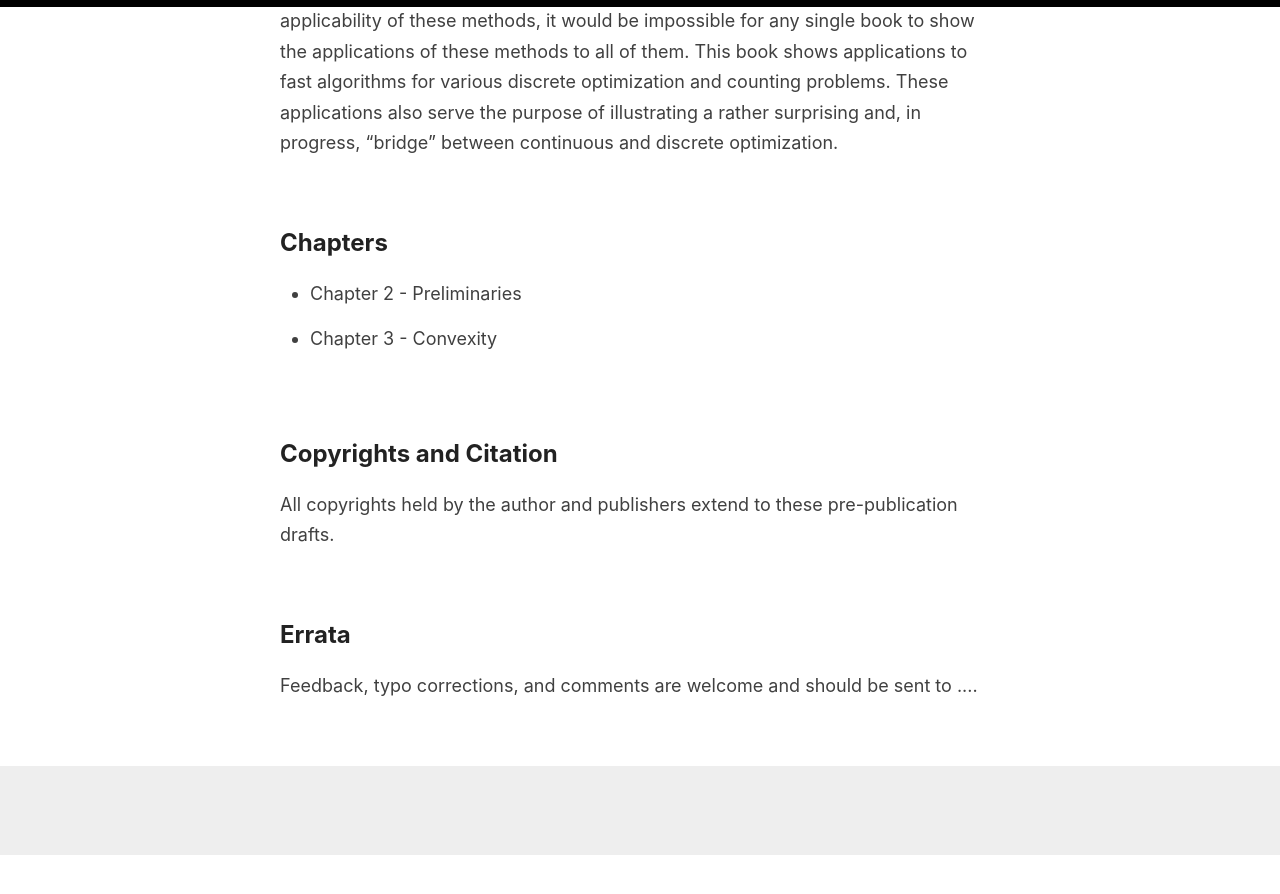
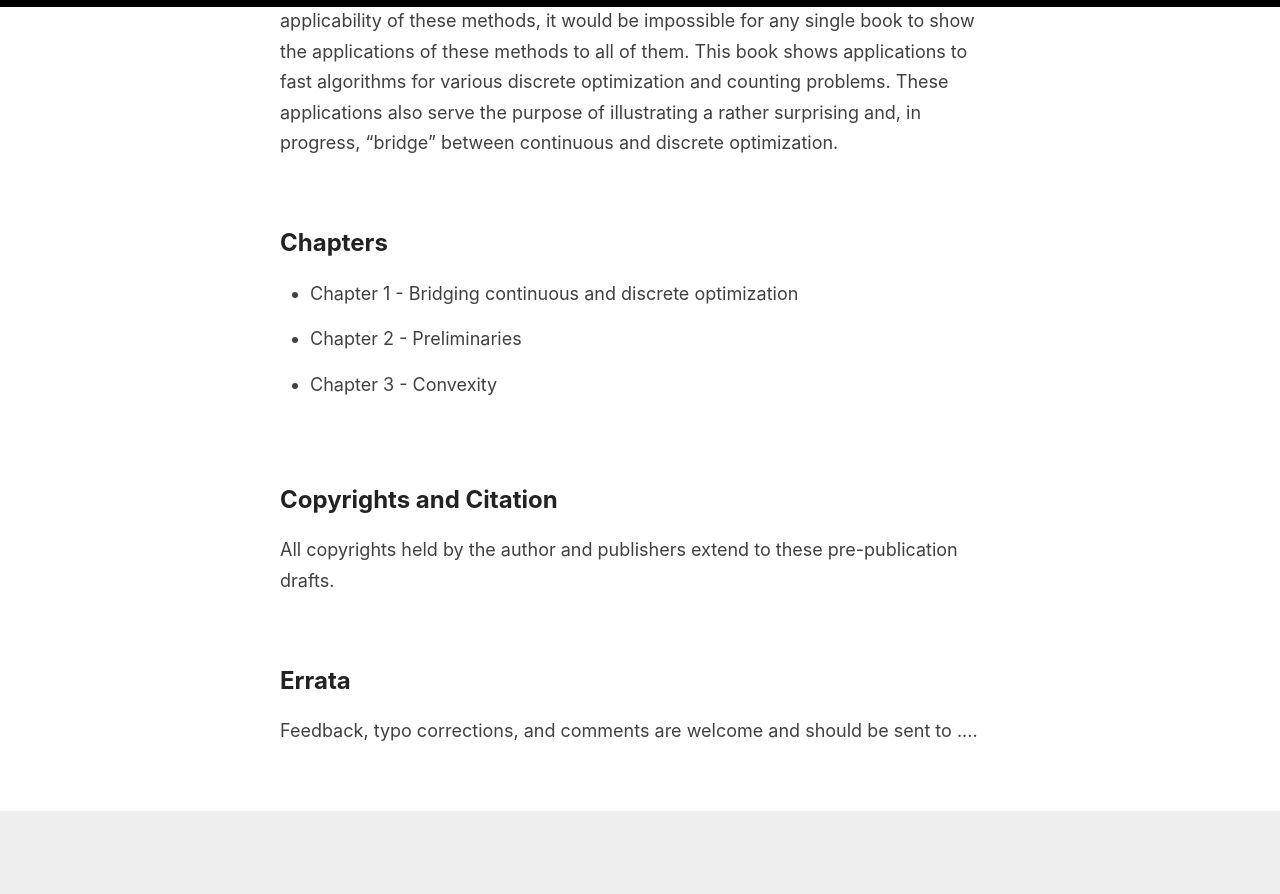
Before and after one commit to convex-optimization/convex-optimization.github.io, a Jekyll site: the page built from index.html, in a window 1280 px wide and 900 px high, scrolled down 819 px. Shown: the top 894 px of the window. Built offline with Jekyll 4.4.1, drawn with Linux system fonts in a browser that asks for light colours; the list of posts is cut into pages by our own code; before the commit the page ends 1674 px from its top, so only the background shows below that.

Commit message:
Update _config.yml

```diff
--- a/_config.yml
+++ b/_config.yml
@@ -17,6 +17,9 @@ author: Nisheeth K. Vishnoi
 authorWebsite: https://www.cs.yale.edu/homes/vishnoi/Home.html
 
 chapters:
+    - number: 1
+      title: Bridging continuous and discrete optimization
+
     - number: 2
       title: Preliminaries
 
```
